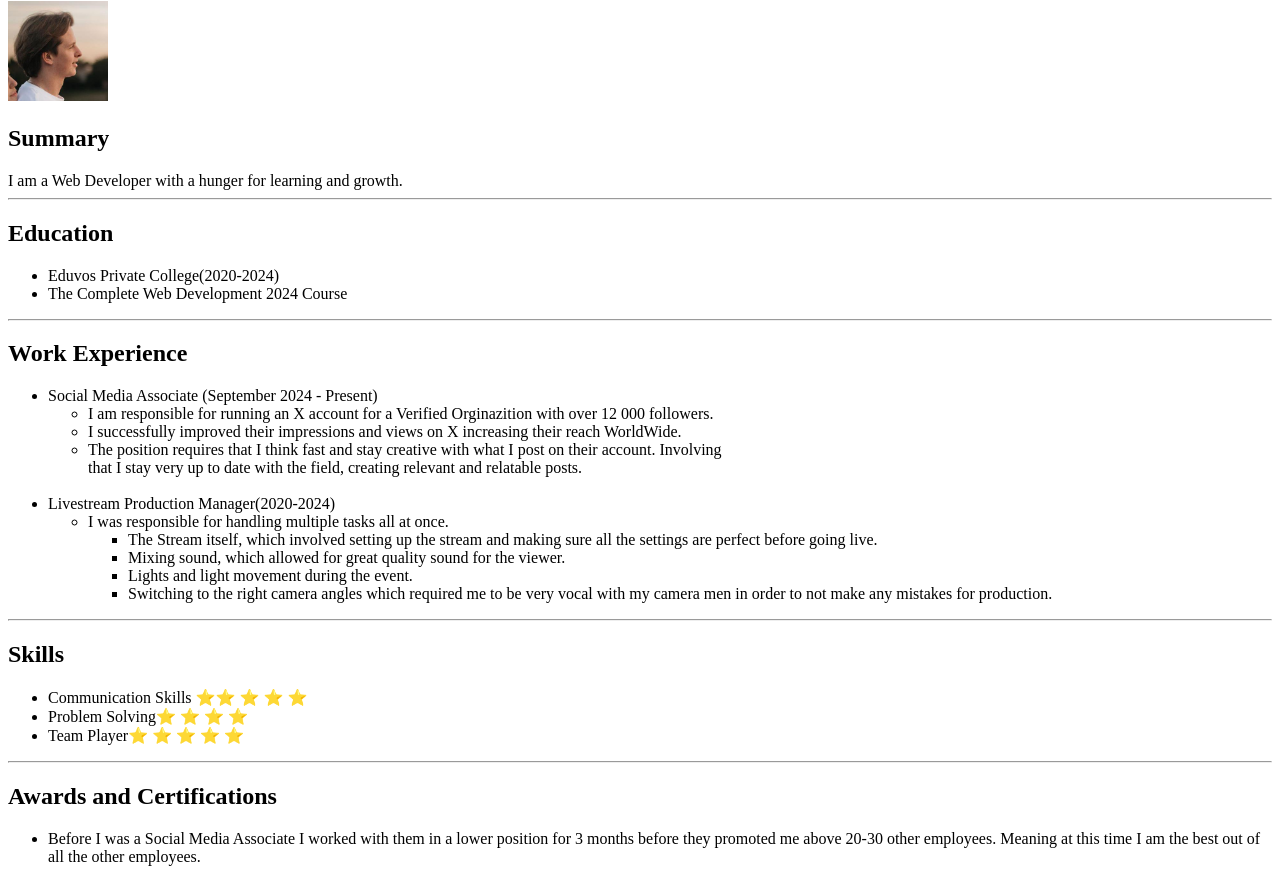
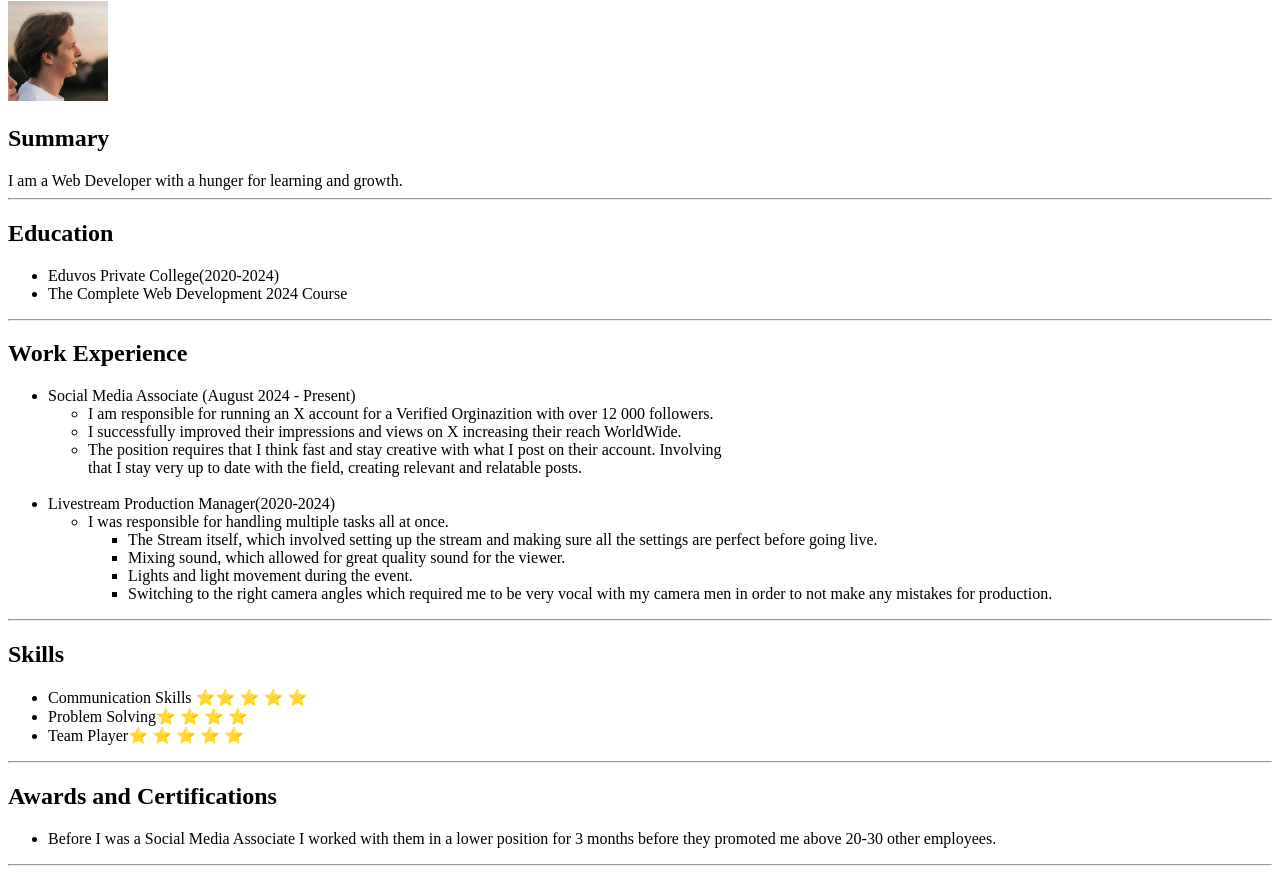
Before and after one commit to JuanWestDev/html-capstone-one-portfolio, a plain HTML site: page index.html in a window 1280 px wide. Shown: the part 79-952 px from the top of the page. Drawn offline with Linux system fonts and the light colour scheme.

Commit message:
Update index.html

```diff
--- a/index.html
+++ b/index.html
@@ -23,7 +23,7 @@
 
         <h2>Work Experience</h2>
             <ul>
-                <li>Social Media Associate (September 2024 - Present)
+                <li>Social Media Associate (August 2024 - Present)
                     <ul>
                         <li>I am responsible for running an X account for a Verified Orginazition with over 12 000 followers.</li>
                         <li>I successfully improved their impressions and views on X increasing their reach WorldWide.</li>
@@ -61,7 +61,6 @@
         <h2>Awards and Certifications</h2>
             <ul>
                 <li>Before I was a Social Media Associate I worked with them in a lower position for 3 months before they promoted me above 20-30 other employees.
-                    Meaning at this time I am the best out of all the other employees.
                 </li>
             </ul>
 
```
